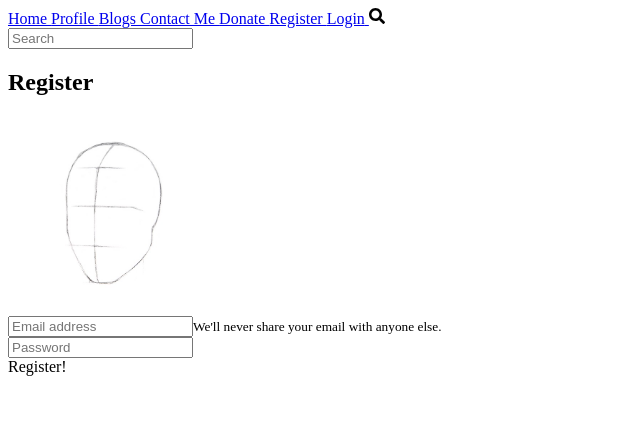
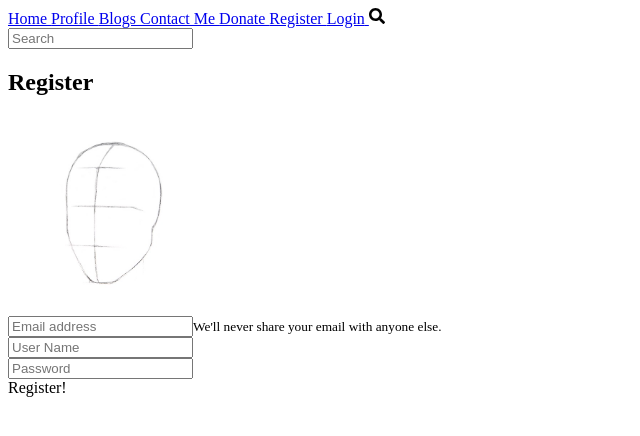
Before and after one commit to PawelPavo/searchBar, a React app: page /register in a window 1280 px wide. Shown: the top 436 px of the page, without its empty margins (0-640 px from the left). Built offline with nearby package versions, Linux system fonts and the light colour scheme.

Commit message:
Fixing register bug

```diff
--- a/src/client/pages/auth/Register.tsx
+++ b/src/client/pages/auth/Register.tsx
@@ -54,6 +54,14 @@ const Register: React.FC<IRegisterProps> = (props) => {
                         />
                         <small id="emailHelp" className="form-text text-muted text-left">We'll never share your email with anyone else.</small>
                     </div>
+                    <input
+                            value={values.username || ''}
+                            onChange={handleChange}
+                            type="email"
+                            name="username"
+                            className="form-control"
+                            placeholder="User Name"
+                        />
                     <div className="form-group">
                         <input
                             value={values.password}
```
